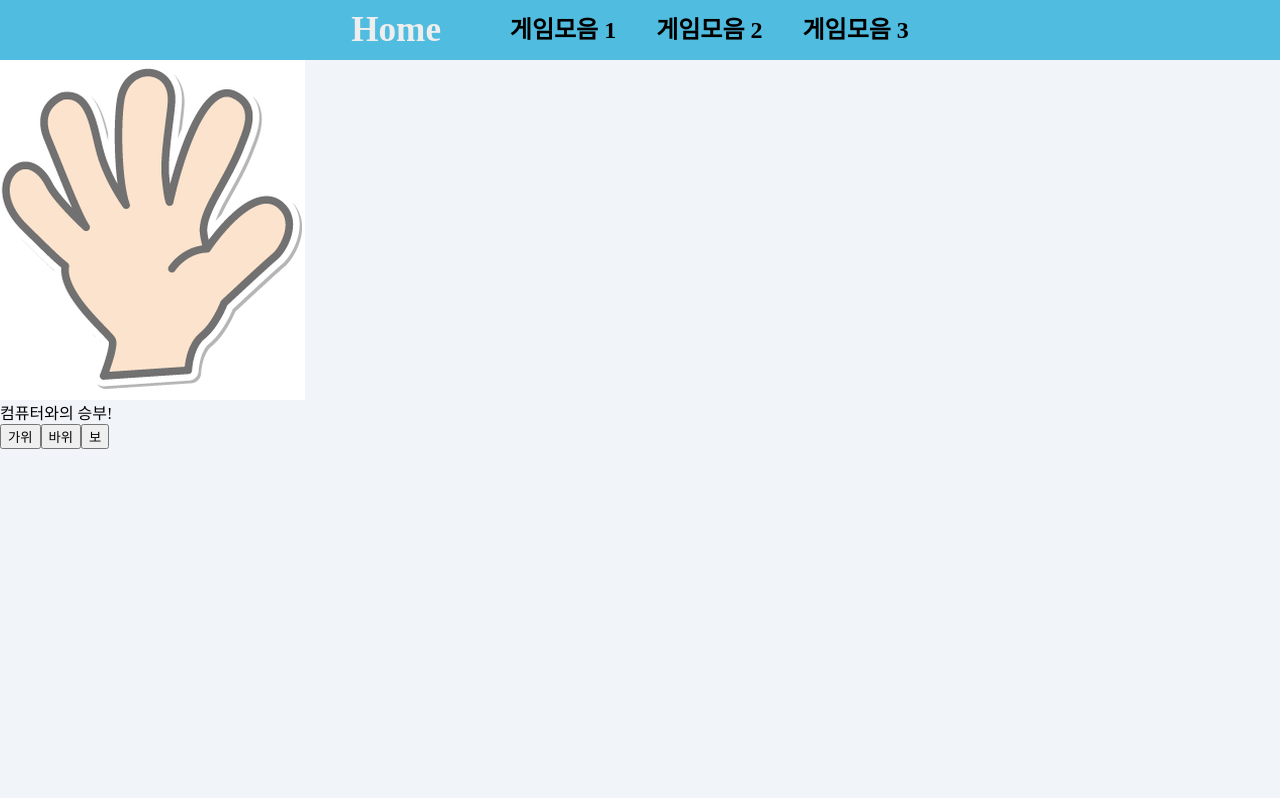
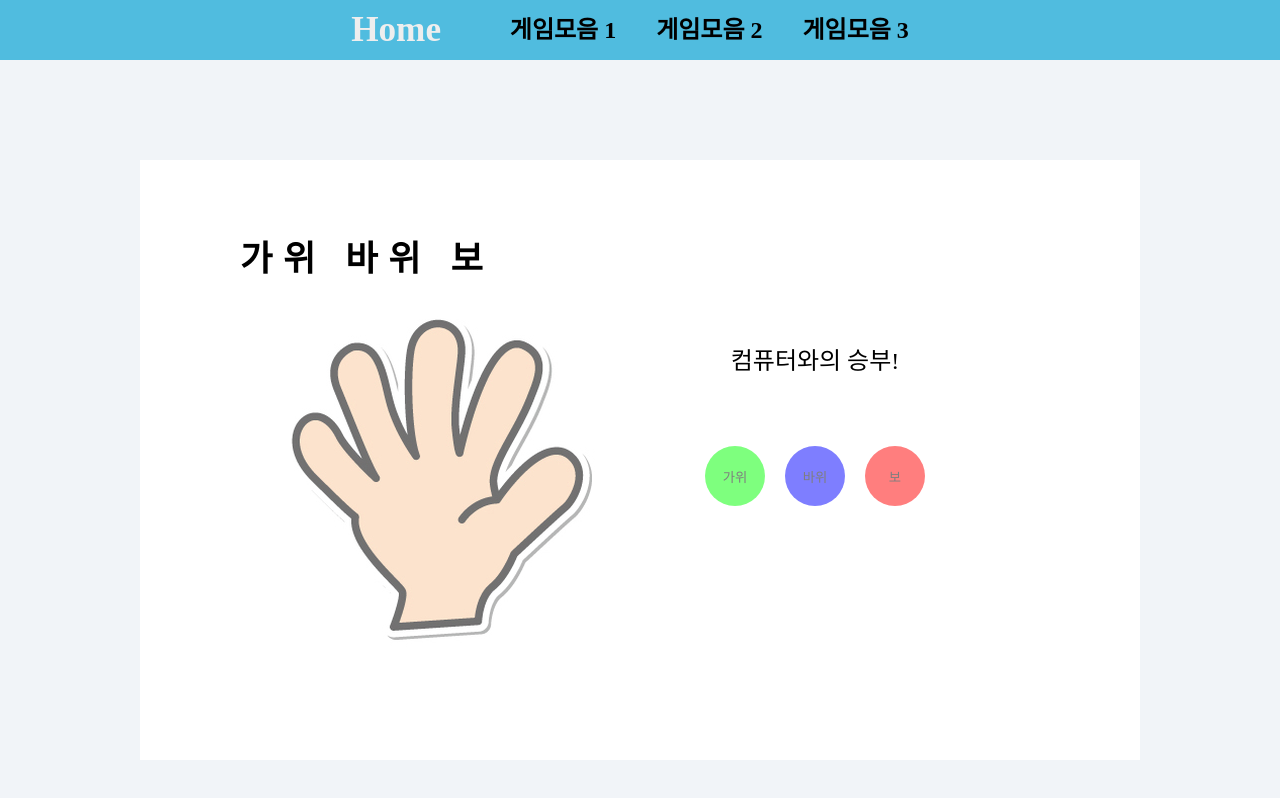
Before and after one commit to WonYoungYun/gameBox, a Vue app in the folder gamebox/: page /rps in a window 1280 px wide. Shown: the top 798 px of the page. Built offline with nearby package versions, Linux system fonts and the light colour scheme.

Commit message:
가위바위보 css 수정중

```diff
--- a/gamebox/src/App.vue
+++ b/gamebox/src/App.vue
@@ -42,6 +42,10 @@ h2 {
   margin: 0;
   padding: 0;
 }
+button{
+  outline:none;
+  border:none;
+}
 .main-content {
   margin: 100px auto;
   padding: 70px 100px;
--- a/gamebox/src/components/CardPair.vue
+++ b/gamebox/src/components/CardPair.vue
@@ -65,6 +65,9 @@ export default {
       myClickCount: 0,
       level: "easy"
     };
+  },
+  created(){
+        document.title = "Card Game";
   },
 
   methods: {
--- a/gamebox/src/components/Game2048.vue
+++ b/gamebox/src/components/Game2048.vue
@@ -29,11 +29,20 @@ export default {
       isSumAction: false,
       checkCount: 0,
       createCount: 0,
-      make2048: false
+      make2048: false,
+      keyCode: ""
     };
   },
   created() {
+        document.title = "2048Game";
+    window.addEventListener("keyup", e=>{
+      this.keyCode = e.keyCode;
+    })
+    window.addEventListener("keyup", this.checkPressKey)
     this.setTable();
+  },
+  beforeDestroy() {
+    window.removeEventListener("keyup", this.checkPressKey)
   },
   methods: {
     setTable() {
@@ -86,6 +95,25 @@ export default {
 
       if (!this.mousePos.direction) return;
 
+      this.pressKey();
+      this.randomCreate();
+      this.mousePos.direction = "";
+      this.gameCheck();
+    },
+    checkPressKey(){
+      if (!this.isStartGame) return;
+            //37 :left 39:right 38:up 40:down
+      if(this.keyCode === 37){
+        this.mousePos.direction = 'left'
+      } else if(this.keyCode === 39) this.mousePos.direction = 'right'
+      else if(this.keyCode === 38) this.mousePos.direction = 'up'
+      else if(this.keyCode === 40) this.mousePos.direction = 'down'
+      this.pressKey();
+      this.randomCreate();
+      this.mousePos.direction = "";
+      this.gameCheck();
+    },
+    pressKey(){
       switch (this.mousePos.direction) {
         case "right": {
           this.table.forEach((el, index) => {
@@ -208,11 +236,7 @@ export default {
           this.sideTable = [[], [], [], []];
           break;
         }
-      }
-      this.randomCreate();
-      this.mousePos.direction = "";
-      this.gameCheck();
-    },
+      }},
     gameCheck() {
       if (!this.isStartGame) {
         this.isStartGame = false;
--- a/gamebox/src/components/JearthStone.vue
+++ b/gamebox/src/components/JearthStone.vue
@@ -156,6 +156,7 @@ export default {
     }
   },
   created() {
+        document.title = "JearthStone";
     this.setGame();
   },
   methods: {
--- a/gamebox/src/components/Lotto.vue
+++ b/gamebox/src/components/Lotto.vue
@@ -11,7 +11,7 @@
           <div v-for="(log,index) in logs" :key="index">
             <span class="ball" v-for="(item,idx) in log.numbers" :key="idx">{{item}}</span>
             <span>
-              bonus:
+              Bonus:
               <span class="ball">{{log.plus}}</span>
             </span>
           </div>
@@ -33,6 +33,7 @@ export default {
     };
   },
   created() {
+        document.title = "Lotto";
     this.inputNumber();
   },
   updated() {
@@ -106,7 +107,7 @@ export default {
   font-weight: 700;
   box-sizing: border-box;
 
-    background: linear-gradient(90deg, #08d0eb, #f441a5, #ffeb3b, #06aa87);
+    background: linear-gradient(90deg, #08d0eb, #f441a5, #ffeb3b, #06aa87, #08d0eb);
       border-radius: 40px  0 0 40px;
   background-size:400%;
 
--- a/gamebox/src/components/MineSweeper.vue
+++ b/gamebox/src/components/MineSweeper.vue
@@ -43,6 +43,7 @@
       </div>
       <button @click="startGame" :disabled="invalidButton" v-if="!isStart">start</button>
       <button @click="reset" :disabled="invalidButton" v-else>reset</button>
+            <span v-if="gameOver">{{msg}}</span>
       <div>
         <table id="board">
           <tbody>
@@ -58,7 +59,7 @@
           </tbody>
         </table>
       </div>
-      <p v-if="gameOver">{{msg}}</p>
+
     </div>
   </div>
 </template>
@@ -117,7 +118,9 @@ export default {
       return false;
     }
   },
-
+  created(){
+        document.title = "MineSweeper";
+  },
   methods: {
     startGame() {
       this.isStart = true;
--- a/gamebox/src/components/NumberBaseball.vue
+++ b/gamebox/src/components/NumberBaseball.vue
@@ -42,6 +42,7 @@ export default {
     };
   },
   created() {
+        document.title = "Baseball";
     this.makeNumber();
   },
   mounted() {
--- a/gamebox/src/components/RPS.vue
+++ b/gamebox/src/components/RPS.vue
@@ -1,12 +1,21 @@
 <template>
-  <div>
+  <div class="main-content">
+    <h2 class="game-title">가위 바위 보</h2>
+    <div class="game-board">
+      <div class="img-content">
     <div class="rscImg"></div>
-    <div>{{msg}}</div>
-    <button @click="startGame" v-if="isClickRestart">다시하기</button>
+    </div>
+    <div class="user-content">
+    <div class="message" v-html="msg"></div>
+    <div class="button-area">
+    <button @click="startGame" v-if="isClickRestart" class="reset-button">- 다시하기 -</button>
     <div v-else>
-      <button @click="battle">가위</button>
-      <button @click="battle">바위</button>
-      <button @click="battle">보</button>
+      <button @click="battle" class="rps-button">가위</button>
+      <button @click="battle" class="rps-button">바위</button>
+      <button @click="battle" class="rps-button">보</button>
+    </div>
+    </div>
+    </div>
     </div>
   </div>
 </template>
@@ -30,10 +39,11 @@ export default {
         보: -1
       },
       isClickRestart: false,
-      msg: ""
+      msg: "",
     };
   },
   created() {
+        document.title = "Rock Paper Scissors";
     this.startGame();
   },
   methods: {
@@ -72,11 +82,12 @@ export default {
       const cpScore = this.score[b];
       const logMessage = `컴퓨터는 ${b} 나는 ${a}`;
       if (myScore - cpScore === 0) {
-        this.msg = `비겼습니다! ${logMessage}`;
+        this.msg = "비겼습니다! <br/>"+ logMessage;
       } else if ([-1, 2].includes(myScore - cpScore)) {
-        this.msg = `졌습니다 ㅜㅜ ${logMessage}`;
+        this.msg = "졌습니다! ㅠㅠ <br/>"+ logMessage;
       } else if ([1, -2].includes(myScore - cpScore)) {
-        this.msg = `이겼습니다 ^^ ${logMessage}`;
+        this.msg = "이겼습니다 ^^b <br/>" + logMessage;
+;
       }
     }
   },
@@ -87,9 +98,65 @@ export default {
 </script>
 
 <style scoped>
+.game-board{
+  width: 700px;
+  margin: 30px auto;
+  display: flex;
+}
+.img-content{
+  flex:1;
+}
 .rscImg {
   width: 250px;
   height: 340px;
   background: url("../assets/RPS.png") 0 0;
 }
+.user-content{
+  flex:1 ;
+  text-align: center;
+}
+.message{
+  margin-top: 30px;
+  font-size: 1.5em;
+  font-weight: 500;
+}
+.button-area{
+  margin-top:70px;
+}
+.reset-button{
+  background: none;
+  font-size: 1.3em;
+  font-weight: 700;
+  border-radius: 20px;
+  height: 50px;
+  width: 170px;
+  color:#333;
+  cursor: pointer;
+  transition: all .2s;
+}
+.reset-button:hover{
+  background-color: rgba(0,0,0, .5);
+  color:#eee;
+}
+.rps-button{
+  width: 60px;
+  height: 60px;
+  margin: 0 10px;
+  border-radius: 50%;
+  transition: opacity .3s;
+  cursor: pointer;
+  opacity: .5;
+}
+.rps-button:first-child{
+  background-color: rgb(0,255,0)
+}
+.rps-button:nth-child(2){
+  background-color: rgb(0,0,255)
+}
+.rps-button:nth-child(3){
+  background-color: rgb(255,0,0)
+}
+.rps-button:hover{
+  opacity: 1;
+}
 </style>
--- a/gamebox/src/components/Reaction.vue
+++ b/gamebox/src/components/Reaction.vue
@@ -41,6 +41,9 @@ export default {
         }, 0) / this.log.length || 1;
       return avg.toFixed(3);
     }
+  },
+  created(){
+        document.title = "Reaction";
   },
   methods: {
     startGame() {
--- a/gamebox/src/components/TickTackTo.vue
+++ b/gamebox/src/components/TickTackTo.vue
@@ -39,6 +39,9 @@ export default {
       count: 0,
       message: ''
     };
+  },
+  created(){
+    document.title = "TickTackTo"
   },
   mounted(){
     this.clickArea();
@@ -106,6 +109,7 @@ export default {
         return this.message = `${msg} 가 이겼습니다!`;
       }
       if (this.count === 9) {
+                this.isStartGame = false;
         this.message = "비겼습니다!"
       }
     },
```
